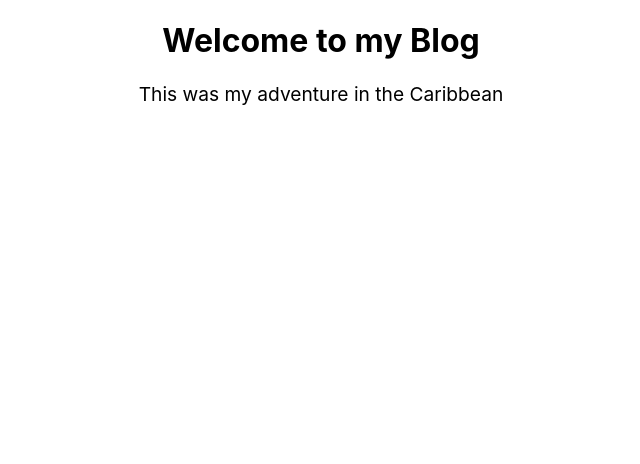
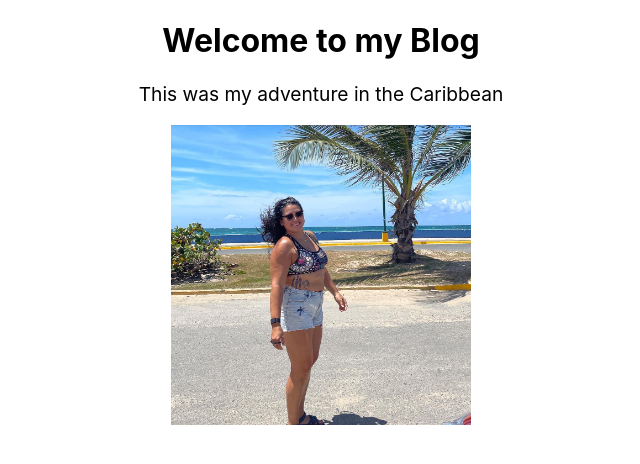
Before and after one commit to mselk/mselk, a Next.js app: page / in a window 1280 px wide. Shown: the top 464 px of the page, without its empty margins (319-959 px from the left). Built offline with nearby package versions, Linux system fonts and the light colour scheme.

Commit message:
image editing

```diff
--- a/pages/index.tsx
+++ b/pages/index.tsx
@@ -13,6 +13,7 @@ export default function Home() {
 			<main>
 				<h1 className={styles.headline}>Welcome to my Blog</h1>
 				<p> This was my adventure in the Caribbean</p>
+				<img src="/melissa.jpg" />
 			</main>
 		</div>
 	);
--- a/styles/Home.module.css
+++ b/styles/Home.module.css
@@ -6,3 +6,9 @@
 	text-align: center;
 	font-size: larger;
 }
+
+.container img {
+	display: block;
+	margin: 0 auto;
+	max-width: 300px;
+}
```
Also changed, not shown: public/melissa.jpg (added).
